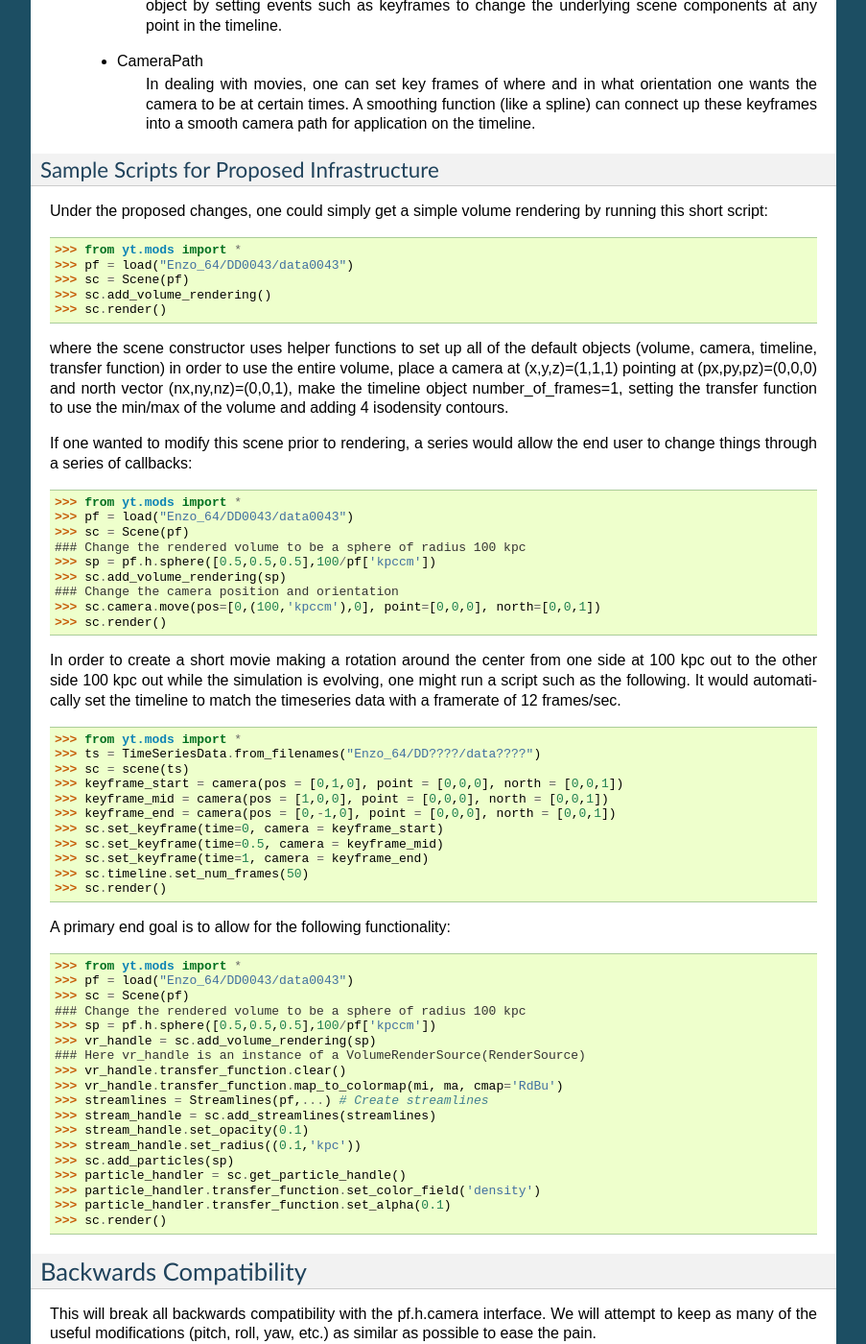
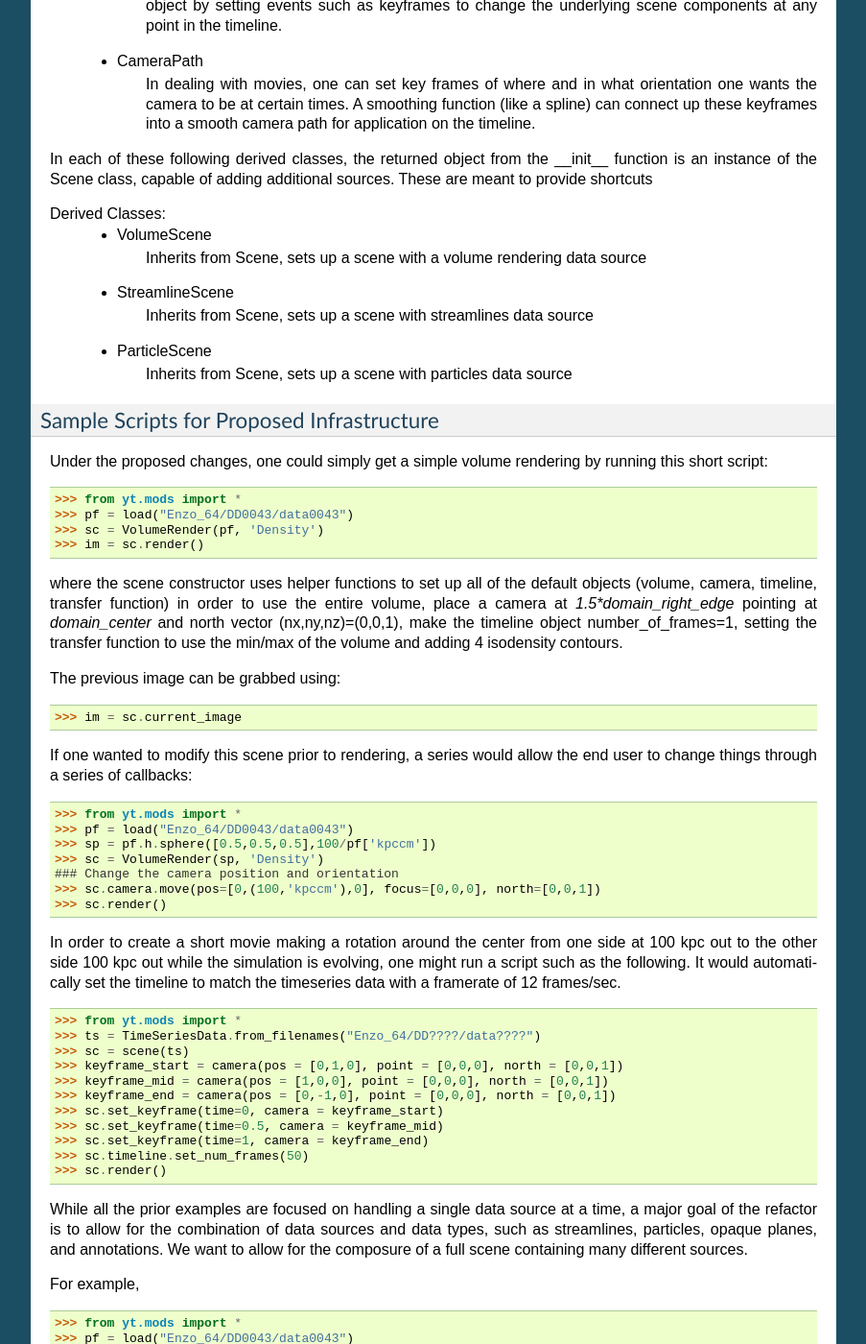
Before and after one commit to yt-project/ytep, a Sphinx documentation site: the page built from source/YTEPs/YTEP-0010.rst, in a window 1280 px wide and 1400 px high, scrolled down 2942 px. Shown: the whole window at 96% size, without its empty margins (198-1101 px from the left). Built offline with Sphinx 7.4.7, drawn with Linux system fonts in a browser that asks for light colours; formulas are drawn with MathJax 3; some of the changed text lies outside the part shown.

Commit message:
Adding more to the VR refactor, specifically an expanded super-example

```diff
--- a/source/YTEPs/YTEP-0010.rst
+++ b/source/YTEPs/YTEP-0010.rst
@@ -176,6 +176,21 @@
         function (like a spline) can connect up these keyframes into a smooth
         camera path for application on the timeline.
 
+In each of these following derived classes, the returned object from the
+__init__ function is an instance of the Scene class, capable of adding
+additional sources. These are meant to provide shortcuts
+
+Derived Classes:
+  * VolumeScene
+        Inherits from Scene, sets up a scene with a volume rendering data
+        source
+  * StreamlineScene
+        Inherits from Scene, sets up a scene with streamlines data source
+  * ParticleScene
+        Inherits from Scene, sets up a scene with particles data source
+
+
+
 Sample Scripts for Proposed Infrastructure
 ++++++++++++++++++++++++++++++++++++++++++
 
@@ -184,28 +199,29 @@
 
 >>> from yt.mods import *
 >>> pf = load("Enzo_64/DD0043/data0043")
->>> sc = Scene(pf)
->>> sc.add_volume_rendering()
->>> sc.render()
+>>> sc = VolumeRender(pf, 'Density')
+>>> im = sc.render()
 
 where the scene constructor uses helper functions to set up all of the
 default objects (volume, camera, timeline, transfer function) in order to use
-the entire volume, place a camera at (x,y,z)=(1,1,1) pointing at
-(px,py,pz)=(0,0,0) and north vector (nx,ny,nz)=(0,0,1), make the timeline
+the entire volume, place a camera at `1.5*domain_right_edge` pointing at
+`domain_center` and north vector (nx,ny,nz)=(0,0,1), make the timeline
 object number_of_frames=1, setting the transfer function to use the min/max
 of the volume and adding 4 isodensity contours.
+
+The previous image can be grabbed using:
+
+>>> im = sc.current_image
 
 If one wanted to modify this scene prior to rendering, a series would allow
 the end user to change things through a series of callbacks:
 
 >>> from yt.mods import *
 >>> pf = load("Enzo_64/DD0043/data0043")
->>> sc = Scene(pf)
-### Change the rendered volume to be a sphere of radius 100 kpc
 >>> sp = pf.h.sphere([0.5,0.5,0.5],100/pf['kpccm'])
->>> sc.add_volume_rendering(sp)
+>>> sc = VolumeRender(sp, 'Density')
 ### Change the camera position and orientation
->>> sc.camera.move(pos=[0,(100,'kpccm'),0], point=[0,0,0], north=[0,0,1])
+>>> sc.camera.move(pos=[0,(100,'kpccm'),0], focus=[0,0,0], north=[0,0,1])
 >>> sc.render()
 
 In order to create a short movie making a rotation around the center from
@@ -225,7 +241,14 @@
 >>> sc.timeline.set_num_frames(50)
 >>> sc.render()
 
-A primary end goal is to allow for the following functionality:
+
+While all the prior examples are focused on handling a single data source at a
+time, a major goal of the refactor is to allow for the combination of data
+sources and data types, such as streamlines, particles, opaque
+planes, and annotations.  We want to allow for the composure of a full scene
+containing many different sources.
+
+For example,
 
 >>> from yt.mods import *
 >>> pf = load("Enzo_64/DD0043/data0043")
@@ -245,6 +268,35 @@
 >>> particle_handler.transfer_function.set_color_field('density')
 >>> particle_handler.transfer_function.set_alpha(0.1)
 >>> sc.render()
+### Remove piece of the scene
+>>> sc.toggle(vr_handle)
+... # Type                       Tag    Status
+... VolumeRenderSource(density): vr_1   off
+... Streamlines(velocity):       sl_1   on
+... Particles(density):          pt_1   on
+>>> sc.render()
+>>> sc
+... # Type                       Tag    Status
+... VolumeRenderSource(density): vr_1   off
+... Streamlines(velocity):       sl_1   on
+... Particles(density):          pt_1   on
+>>> sc.toggle('vr_1')
+... # Type                       Tag    Status
+... VolumeRenderSource(density): vr_1   on
+... Streamlines(velocity):       sl_1   on
+... Particles(density):          pt_1   on
+
+
+What Needs to be Decided
+------------------------
+
+  * What should the syntax be for annotations (lines, boxes, orientation
+    vectors)?
+
+  * How do we manipulate the Scene positions (positions of all non-spatial
+    annotations)? For example, put the transfer function display over here.
+
+  * Probably many more things.
 
 Backwards Compatibility
 -----------------------
```
